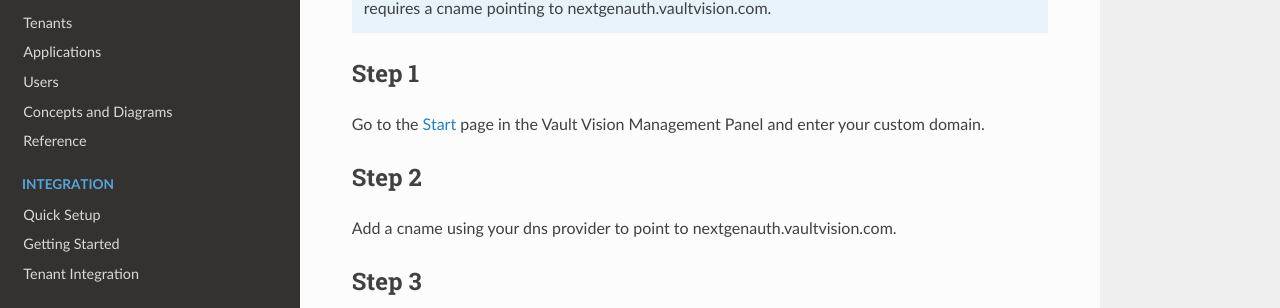
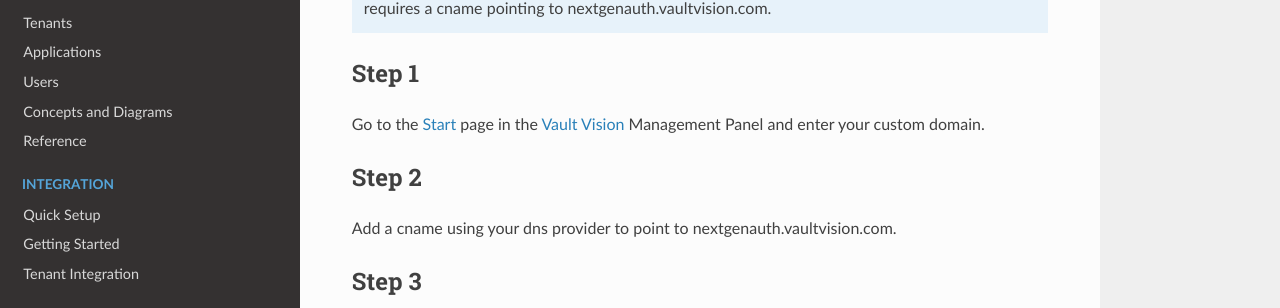
Before and after one commit to vaultvision/docs, a Sphinx documentation site: the page built from docs/source/custom_domains.md, in a window 1280 px wide. Shown: the part 228-536 px from the top of the page. Built offline with Sphinx 7.4.7 and the Read the Docs theme 2.0.0, drawn with Linux system fonts in a browser that asks for light colours; part of the change alters nothing that is shown.

```diff
--- a/docs/source/custom_domains.md
+++ b/docs/source/custom_domains.md
@@ -8,7 +8,7 @@ pointing to nextgenauth.vaultvision.com.
 
 ## Step 1
 
-Go to the [Start](https://manage.vaultvision.com/start) page in the Vault Vision Management Panel and enter your custom domain.
+Go to the [Start](https://manage.vaultvision.com/start) page in the [Vault Vision](https://vaultvision.com) Management Panel and enter your custom domain.
 
 ## Step 2
 
```
